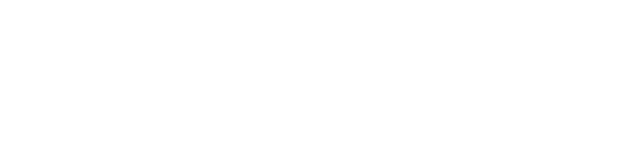
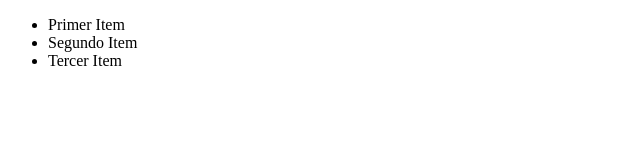
Before and after one commit to dianaleja/EjercicioGit, a plain HTML site: page index.html in a window 1280 px wide. Shown: the whole page, without its empty margins (0-640 px from the left). Drawn offline with Linux system fonts and the light colour scheme.

Commit message:
Agregue una lista

```diff
--- a/index.html
+++ b/index.html
@@ -8,6 +8,11 @@
     <title>Document</title>
 </head>
 <body>
+    <ul>
+        <li>Primer Item</li>
+        <li>Segundo Item</li>
+        <li>Tercer Item</li>
+    </ul>
     <script src="./script.js"></script>
 </body>
 </html>
```
